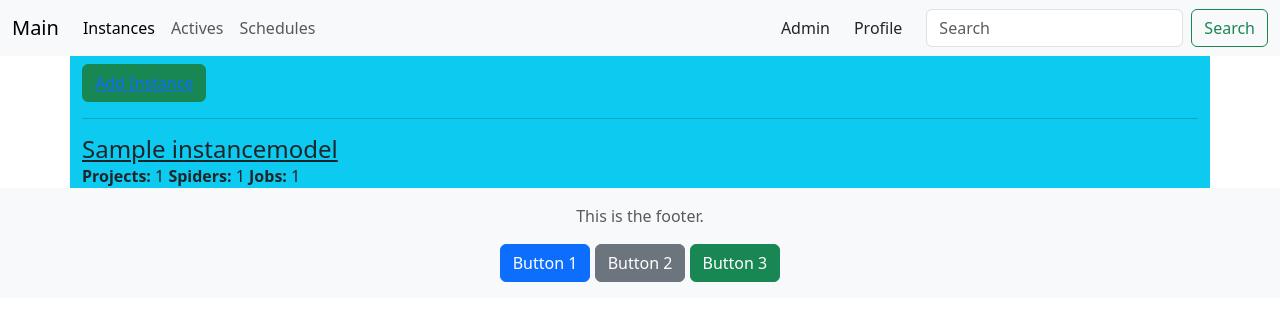
After one commit to AzizNadirov/scrapy-monit, a Django app: page /instances/ in a window 1280 px wide. The commit adds this page. Shown: the top 321 px of the page. Run offline with Django 4.2, Linux system fonts and the light colour scheme; a user stored in the database is signed in; tables that the repository leaves empty hold one stand-in row (values such as "Sample post").

```diff
--- a/scrapy_monit_web/core/urls.py
+++ b/scrapy_monit_web/core/urls.py
@@ -2,7 +2,7 @@ from django.contrib import admin
 from django.urls import path, include
 from django.contrib.auth import views as auth_views
 
-from monitor.views import MainView, AddInstanceView, DetailInstanceView, SpiderDetailView, JobDetailView
+from monitor.views import MainView, AddInstanceView, DetailInstanceView, SpiderDetailView, JobDetailView, InstanceListView
 from users.views import register, ProfileView, edit_profile_view
 
 
@@ -18,6 +18,7 @@ urlpatterns = [
     path('profile/', ProfileView.as_view(), name = 'profile'),
     path('profedit/', edit_profile_view, name = 'edit_profile'),
     # CRUD instance
+    path('instances/', InstanceListView.as_view(), name = 'instance_list'),
     path('add/', AddInstanceView.as_view(), name = 'add_instance'),
     path('instance/<str:name>/', DetailInstanceView.as_view(), name = 'instance_detail'),
     path('instance/<str:name>/<str:spider_name>/', SpiderDetailView.as_view(), name = 'spider_detail'),
--- a/scrapy_monit_web/monitor/models.py
+++ b/scrapy_monit_web/monitor/models.py
@@ -33,11 +33,8 @@ class InstanceModel(models.Model):
         return reverse("instance_detail", kwargs={"name": self.name})
 
 
-
     def __str__(self):
         return f"ScrapyInstance: {self.name}"
-
-
 
 
 
@@ -59,7 +56,7 @@ class SpiderModel(models.Model):
     project = models.ForeignKey(ProjectModel, on_delete=models.CASCADE, related_name='spiders')
     name = models.CharField("Name", max_length=120)
     triggers = models.ManyToManyField("schedules.TriggerModel", related_name='spiders', null=True)
-    identifier = models.CharField("Identifier", max_length=120, null=True, default=f"{instance.name}:{project.name}:{name}", unique=True)
+    identifier = models.CharField("Identifier", max_length=120, null=True, default=f"{instance.name}:{name}", unique=True)
 
     def get_absolute_url(self):
         return reverse("spider_detail", kwargs={"name": self.instance.name, 'spider_name': self.name})
--- a/scrapy_monit_web/monitor/views.py
+++ b/scrapy_monit_web/monitor/views.py
@@ -11,7 +11,8 @@ from django.db.models.functions import Now
 
 from .models import InstanceModel, JobModel, ProjectModel, SpiderModel
 from .forms import AddInstanceForm
-from .scrapyd_handlers import get_all_active_jobs, get_IS, InstanceState, get_scrapyd_logs, FailedSpider
+from .scrapyd_handlers import (get_all_active_jobs, get_IS, InstanceState, get_scrapyd_logs, FailedSpider,
+                               )
 from schedules.models import Schedule
 
 
@@ -82,6 +83,7 @@ class AddInstanceView(LoginRequiredMixin, CreateView):
         form.instance.author = self.request.user
         return super().form_valid(form)
 
+    context_object_name = 'form'
 
 
 class UpdateInstanceView(LoginRequiredMixin, UserPassesTestMixin, UpdateView):
@@ -116,6 +118,13 @@ class JobDetailView(LoginRequiredMixin, View):
         logs = job.get_logs()
         context = {'job': job, 'logs': logs}
         return render(request, 'monitor/job_details.html', context)
+
+
+class InstanceListView(LoginRequiredMixin, ListView):
+    model = InstanceModel
+    template_name = 'monitor/instance_list.html'
+    context_object_name = 'instances'
+
 
 
 
--- a/scrapy_monit_web/templates/monitor/instance_details.html
+++ b/scrapy_monit_web/templates/monitor/instance_details.html
@@ -20,5 +20,9 @@
             </ul>
         </div>
     </div>
+{% empty %}
+    <span>Instance is inactive or has no spiders</span>
 {% endfor %}
 {% endblock body %}
+
+{% comment %} 2fa9811b0db21bba2107de894d39b8aeb6db8f53 {% endcomment %}
--- /dev/null
+++ b/scrapy_monit_web/templates/monitor/instance_list.html
@@ -0,0 +1,37 @@
+{% extends "base.html" %}
+{% block body %}
+    <button type="button" class="btn btn-success mt-2">
+        <i class="bi bi-plus"></i>
+        <a href="{% url "add_instance" %}">Add Instance</a>
+    </button>
+    <br>
+    <hr>
+    {% for instance in instances %}
+        <tr class="hover-effect">
+            {% if instance.active %}
+            <td>
+                <a class="card-title h4" href="{{ instance.get_absolute_url }}">{{ instance.name }}</a>
+                <br>
+                <td>
+                    <strong>Projects:</strong> {{ instance.projects.all|length }}
+                </td>
+                <td>
+                    <strong>Spiders:</strong> {{ instance.projects.first.spiders.all|length }}
+                </td>
+                <td>
+                    <strong>Jobs:</strong> {{ instance.jobs.all|length }}
+                </td>
+            {% else %}
+                <a class="card-title h4" href="#">{{ instance.name }}</a>
+                <span class="card-text danger">INSTANCE IS <strong class="button button-danger">INACTIVE</strong></span>
+            {% endif %}
+            </td>
+        </tr>
+    {%empty%}
+        <tr>
+            <td colspan="4">
+                <h5 class="h5">There are no instances yet.</h5>
+            </td>
+        </tr>
+    {% endfor %}
+{% endblock body %}
--- a/scrapy_monit_web/templates/navbar.html
+++ b/scrapy_monit_web/templates/navbar.html
@@ -7,7 +7,7 @@
       <div class="collapse navbar-collapse" id="navbarSupportedContent">
         <ul class="navbar-nav me-auto mb-2 mb-lg-0">
           <li class="nav-item">
-            <a class="nav-link active" aria-current="page" href="#">Instances</a>
+            <a class="nav-link active" aria-current="page" href="{% url "instance_list" %}">Instances</a>
           </li>
           <li class="nav-item">
             <a class="nav-link" href="#">Actives</a>
```
Also changed, not shown: scrapy_monit_web/monitor/scrapyd_api.py (+12 -1 lines), scrapy_monit_web/monitor/scrapyd_handlers.py (+14 -4 lines), scrapy_monit_web/templates/monitor/add_instance.html (added, +9 -0 lines), scrapy_monit_web/schedules/migrations/0003_alter_triggeroncemodel_start_at_and_more.py (added), 1 other file.
